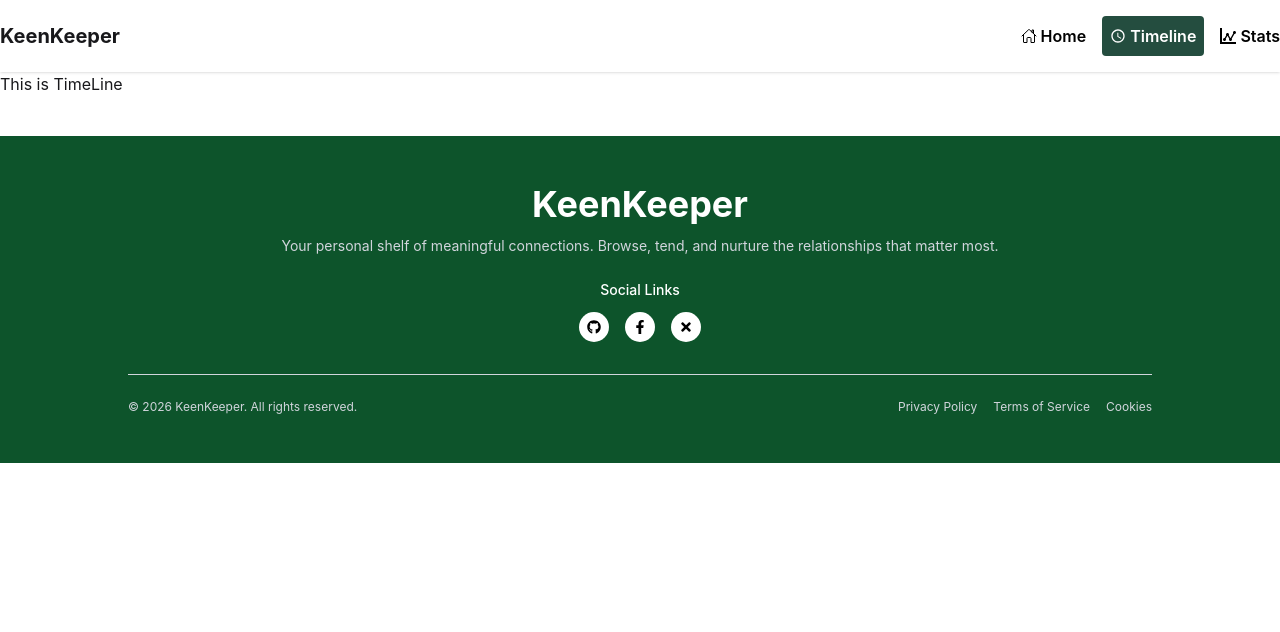
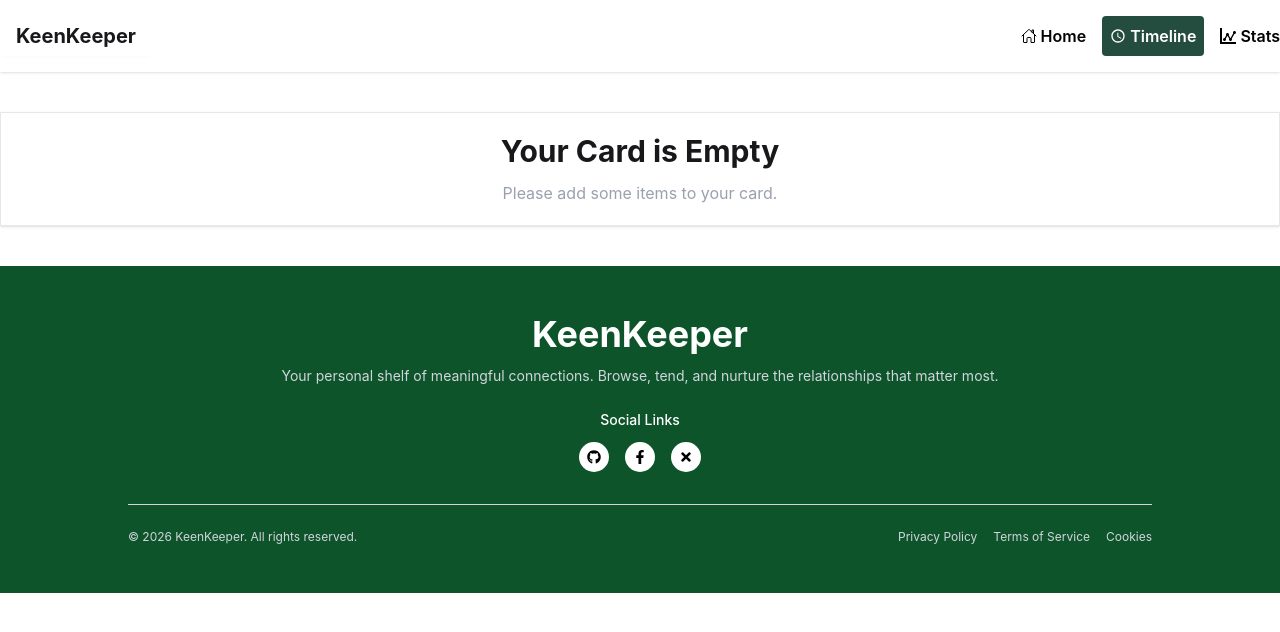
Before and after one commit to mehidealways/Keen-Keeper, a React (Vite) app: page /timeline in a window 1280 px wide. Shown: the top 632 px of the page. Built offline with nearby package versions, Linux system fonts and the light colour scheme.

Commit message:
somthing fix

```diff
--- a/src/Components/NavBar/NavBar.jsx
+++ b/src/Components/NavBar/NavBar.jsx
@@ -9,7 +9,9 @@ const NavBar = () => {
   return (
     <div className="shadow">
       <nav className="container flex justify-between items-center mx-auto ">
-        <h2 className="text-xl font-bold">KeenKeeper</h2>
+        <Link to={'/'} className="text-xl btn bg-white border-none font-bold">
+          KeenKeeper
+        </Link>
         <ul className="flex justify-between items-center gap-4 py-4 font-semibold">
           <li>
             <MyNavLink to={'/'}>
--- a/src/Components/Pages/AddDetalils/AddDetails.jsx
+++ b/src/Components/Pages/AddDetalils/AddDetails.jsx
@@ -5,6 +5,8 @@ import { MdDelete, MdLocalPhone } from 'react-icons/md';
 import { useParams } from 'react-router';
 import { ToastContainer, toast } from 'react-toastify';
 const friendsPromise = fetch('/public/friends.json').then(res => res.json());
+
+
 
 const AddDetails = () => {
   const friends = use(friendsPromise);
@@ -92,7 +94,7 @@ const AddDetails = () => {
               </h3>
               <p className="text-gray-500 text-sm">
                 Connect every:
-                <span className="font-semibold text-black ml-1">
+                <span className="font-semibold text-black mt-1">
                    { friend.goal} days
                 </span>
               </p>
--- a/src/Components/Pages/TimeLine Page/TimeLine.jsx
+++ b/src/Components/Pages/TimeLine Page/TimeLine.jsx
@@ -1,5 +1,12 @@
 const TimeLine = () => {
-  return <div>This is TimeLine</div>;
+  return (
+    <>
+      <div className="border  border-gray-200 shadow-sm mt-10 container mx-auto p-5 text-center">
+        <h1 className="text-3xl font-bold mb-3">Your Card is Empty</h1>
+        <p className="text-gray-400">Please add some items to your card.</p>
+      </div>
+    </>
+  );
 };
 
 export default TimeLine;
--- a/src/Components/ui/FriendCard.jsx
+++ b/src/Components/ui/FriendCard.jsx
@@ -3,7 +3,7 @@ import { Link } from 'react-router';
 const FriendCard = ({ friend }) => {
   return (
     <Link
-      to={`/timeline/${friend.id}`}
+      to={`/index:true/${friend.id}`}
       className="border text-center border-gray-100 p-4 rounded-lg shadow-sm hover:shadow-md transition"
     >
       {/* Image */}
```
Also changed, not shown: src/main.jsx (+5 -4 lines), 1 other file (tests, documents, lock files or other folders).
